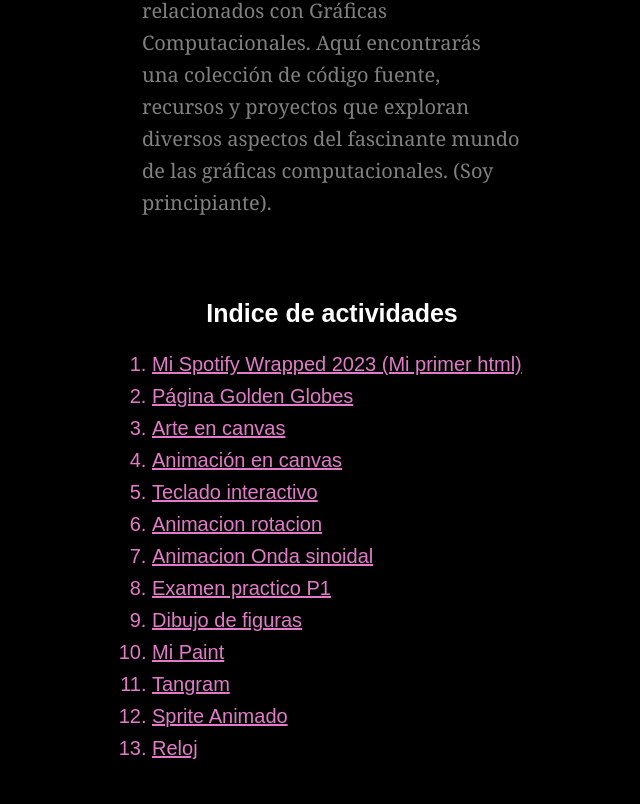
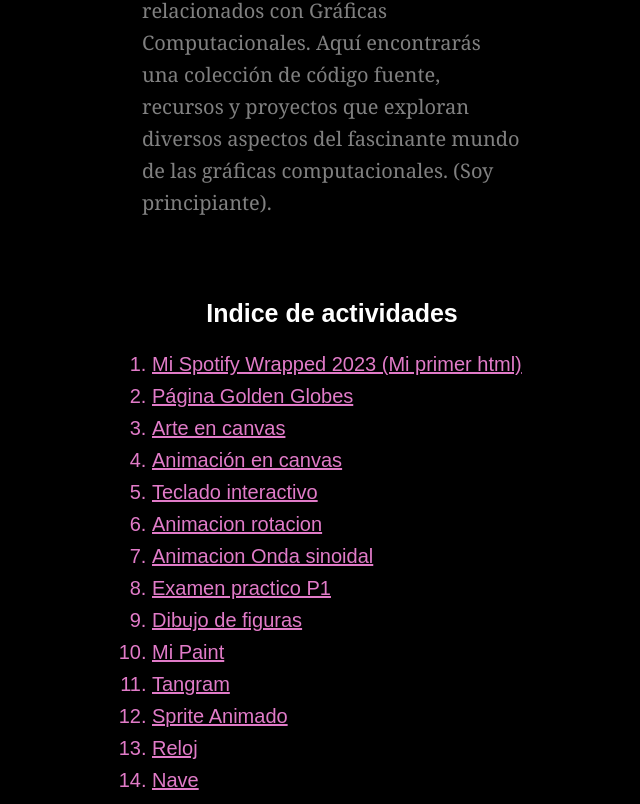
Before and after one commit to AndreaVilaru/Graficas-computacionales, a plain HTML site: page index.html in a window 1280 px wide. Shown: the part 582-1386 px from the top of the page, without its empty margins (308-948 px from the left). Before the commit the page ends 1354 px from the top, so only its background shows below. Drawn offline with Linux system fonts and the light colour scheme.

Commit message:
Update index.html
agregue el codigo de nave al indice

```diff
--- a/index.html
+++ b/index.html
@@ -80,6 +80,7 @@
         <li><a href="tangram.html">Tangram</a></li>
         <li><a href="spriteanimado.html">Sprite Animado</a></li>
         <li><a href="reloj.html">Reloj</a></li>
+        <li><a href="nave.html">Nave</a></li>
     </ol>
 
     <style>
```
